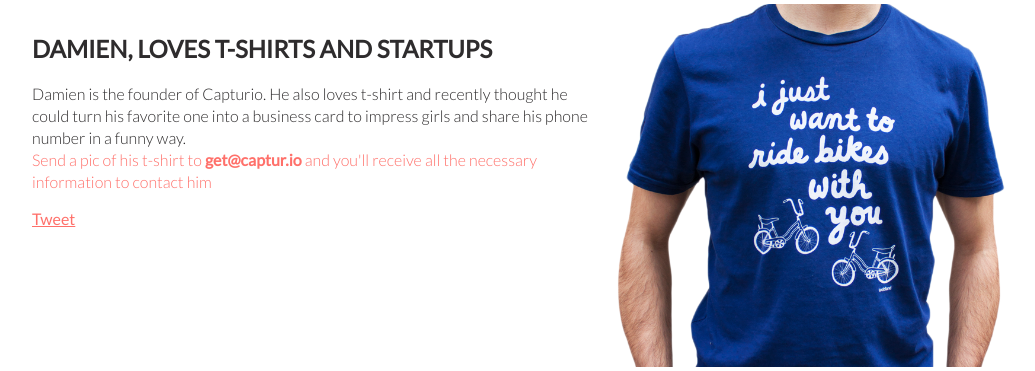
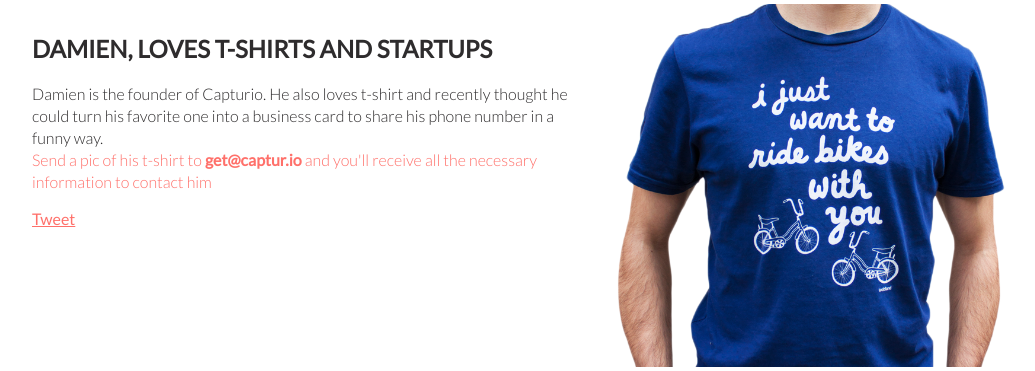
Before and after one commit to detcherry/capturio, a Python web app: template templates/use_cases.html in a window 1280 px wide. Shown: the part 302-673 px from the top of the page, without its empty margins (96-1131 px from the left). Run offline with Jinja, Linux system fonts and the light colour scheme; the template is opened without the code that fills it, so the values that code supplies are empty; some libraries are stand-ins or nearby versions.

Commit message:
Don't know what I did but it seems ok

```diff
--- a/templates/use_cases.html
+++ b/templates/use_cases.html
@@ -16,7 +16,7 @@
 		<h2>DAMIEN, LOVES T-SHIRTS AND STARTUPS</h2>
 		<p>
 			Damien is the founder of Capturio. He also loves t-shirt and  recently thought he could turn his favorite one
-			into a business card to	impress girls and share his phone number in a funny way.<br/>
+			into a business card to	share his phone number in a funny way.<br/>
 			<span>
 				Send a pic of his t-shirt to <strong>get@captur.io</strong> and you'll receive all the necessary
 				information to contact him
@@ -43,5 +43,4 @@
 </div>
 
 <script type="text/javascript" src="http://platform.twitter.com/widgets.js"></script>
-
 {% endblock %}
```
